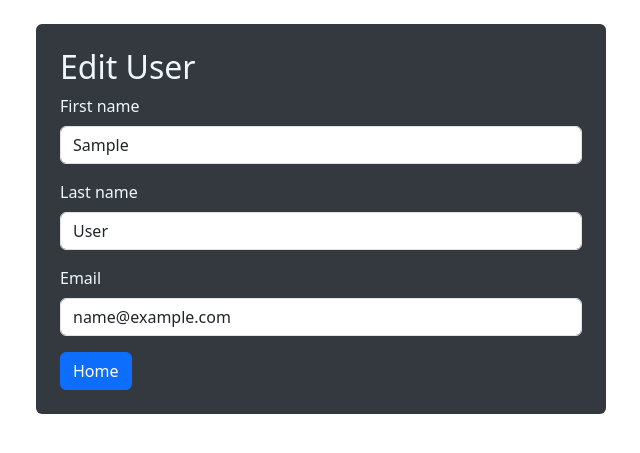
After one commit to Fredy452/202306_flask_mysql, a Flask app: page /user/1/edit in a window 1280 px wide. The commit adds this page. Shown: the top 453 px of the page, without its empty margins (319-959 px from the left). Run offline with Flask 3, Linux system fonts and the light colour scheme; tables that the repository leaves empty or names only in its code hold one stand-in row (values such as "Sample post").

Commit message:
User crm

```diff
--- a/Practice/User_CR/app/controllers/users.py
+++ b/Practice/User_CR/app/controllers/users.py
@@ -21,19 +21,6 @@ def home():
 @app.route("/user/form")
 def create():
     """Función de vista `new user`."""
-
-    #Creamos un adata para asignarle los valores de request.form
-    # data = {
-    #     "first_name": request.form["first_name"],
-    #     "last_name": request.form["last_name"],
-    #     "email": request.form["email"]
-    # }
-    # print(request.form)
-
-    # Enviamos data al metodo de la clase de User.create
-    #User.create(data)
-
-    # Una ves que enviamos redireccionamos al home
     return render_template("users/create.html")
 
 
@@ -55,10 +42,59 @@ def user_new():
     # Una ves que enviamos redireccionamos al home
     return redirect("/")
 
-@app.route("/user/prueba")
-def prueba():
-    """Función de vista `new user`."""
-    return "Hello"
+
+@app.route("/show/user/<int:id>")
+def show_user(id):
+    """Función de vista `show user`."""
+
+    data = {
+        "id": id
+    }
+    user = User.get_one(data)
+
+    return render_template('users/user.html', user=user)
+
+
+@app.route("/user/<int:id>/delete")
+def user_delete(id):
+    """Función de vista `delete user`."""
+
+    data = {
+        "id": id
+    }
+    User.delete(data)
+
+    return redirect('/')
+
+
+@app.route("/user/<int:id>/edit")
+def user_id_edit(id):
+    """Función de vista `edit user`."""
+
+    data = {
+        "id": id
+    }
+    # Obtnemos el usuario con el id recibido
+    user = User.get_one(data)
+
+    return render_template('users/edit.html', user=user)
+
+
+@app.route("/user/edit/", methods=['POST'])
+def user_edit():
+    """Función de renderizar `edit user`."""
+
+    data = {
+        "id": request.form["id"],
+        "first_name": request.form["first_name"],
+        "last_name": request.form["last_name"],
+        "email": request.form["email"]
+    }
+    # Enviamos los datos del usuario a editar
+    User.update(data)
+
+    return redirect('/')
+
 
 
 # Creando punto de arranque
--- a/Practice/User_CR/app/models/users.py
+++ b/Practice/User_CR/app/models/users.py
@@ -16,7 +16,7 @@ class User:
 
         Parámetros:
             - self (object): Objeto de tipo `user`.
-            - data (dict): Diccionario con los datos de la encuesta.
+            - data (dict): Diccionario con los datos de la usuario.
 
         Retorno:
             None: Retorna nada.
@@ -32,7 +32,7 @@ class User:
     @classmethod
     def get_all(cls):
         """
-        Obtener todas las encuestas de la tabla `users`.
+        Obtener todas las usuarios de la tabla `users`.
 
         El método `get_all` es un método de clase, lo que significa que se
         puede llamar directamente desde la clase `user` sin necesidad de
@@ -42,7 +42,7 @@ class User:
             - cls (object): Objeto de tipo `user`.
 
         Retorno:
-            - users (list): Lista de encuestas.
+            - users (list): Lista de usuarios.
         """
 
         query = """SELECT * FROM users;"""
@@ -56,7 +56,7 @@ class User:
     @classmethod
     def get_one(cls, data: dict):
         """
-        Obtener una encuesta por id.
+        Obtener un usuario por id.
 
         El método `get_one` es un método de clase, lo que significa que se
         puede llamar directamente desde la clase `user` sin necesidad de
@@ -64,13 +64,13 @@ class User:
         """
 
         query = """SELECT * FROM users WHERE id = %(id)s;"""
-        result = connectToMySQL("dojo_user").query_db(query, data)
+        result = connectToMySQL("users_schema").query_db(query, data)
         return cls(result[0])
 
     @classmethod
     def create(cls, data: dict):
         """
-        Crear una nueva encuesta.
+        Crear un nuevo usuario.
 
         El método `create` es un método de clase, lo que significa que se
         puede llamar directamente desde la clase `user` sin necesidad de
@@ -80,7 +80,7 @@ class User:
 
         Parámetros:
             - cls (object): Objeto de tipo `user`
-            - data (dict): Diccionario con los datos de la encuesta.
+            - data (dict): Diccionario con los datos de la usuario.
 
         Retorno:
             -
@@ -88,3 +88,45 @@ class User:
 
         query = """INSERT INTO users (first_name, last_name, email) VALUES (%(first_name)s, %(last_name)s, %(email)s);"""  # noqa: E501
         return connectToMySQL("users_schema").query_db(query, data)
+
+
+    @classmethod
+    def update(cls, data: dict):
+        """
+        Metodo para editar un usuario
+
+        Parámetros:
+            - cls (object): Objeto de tipo `user`
+            - data (dict): Diccionario con los datos a actualizar.
+
+        Retorno:
+            -
+        """
+
+        query = """
+                    UPDATE users SET
+                    first_name = %(first_name)s, last_name = %(last_name)s, email = %(email)s
+                    WHERE id = %(id)s;
+                """  # noqa: E501
+        return connectToMySQL("users_schema").query_db(query, data)
+
+
+    @classmethod
+    def delete(cls, data: dict):
+        """
+        Eliminar usuario.
+
+        El método `delete` es un método de clase, lo que significa que se
+        puede llamar directamente desde la clase `user` sin necesidad de
+        crear una instancia (objeto).
+
+        Parámetros:
+            - cls (object): Objeto de tipo `user`
+            - data (dict): Diccionario con el id a eliminar
+
+        Retorno:
+            -
+        """
+
+        query = """DELETE FROM users where id = %(id)s;"""  # noqa: E501
+        return connectToMySQL("users_schema").query_db(query, data)
--- a/Practice/User_CR/app/templates/index.html
+++ b/Practice/User_CR/app/templates/index.html
@@ -8,6 +8,10 @@
     <link href="https://cdn.jsdelivr.net/npm/bootstrap@5.3.1/dist/css/bootstrap.min.css" rel="stylesheet" integrity="sha384-4bw+/aepP/YC94hEpVNVgiZdgIC5+VKNBQNGCHeKRQN+PtmoHDEXuppvnDJzQIu9" crossorigin="anonymous">
     <!-- Bootstrap JS -->
     <script src="https://cdn.jsdelivr.net/npm/bootstrap@5.3.1/dist/js/bootstrap.bundle.min.js" integrity="sha384-HwwvtgBNo3bZJJLYd8oVXjrBZt8cqVSpeBNS5n7C8IVInixGAoxmnlMuBnhbgrkm" crossorigin="anonymous"></script>
+    <!-- Bootstrap icon -->
+    <link href="https://cdn.jsdelivr.net/npm/bootstrap-icons/font/bootstrap-icons.css" rel="stylesheet">
+
+
 </head>
 <body>
     <!-- Creamos contenido donde vamos a ir incertando los datos dinamicamente -->
--- /dev/null
+++ b/Practice/User_CR/app/templates/users/edit.html
@@ -0,0 +1,31 @@
+{% extends "index.html" %}
+
+{% block title %} Edit user {% endblock %}
+
+{% block content %}
+<div class="container">
+    <div class="row justify-content-center">
+        <div class="col-sm-6 m-4 p-4 rounded" style="background-color: #33393E; color: aliceblue;">
+            <h2>Edit User</h2>
+            <form action="/user/edit/" method="post">
+                <div class="mb-3">
+                    <label for="first_name" class="form-label">First name</label>
+                    <input type="hidden" class="form-control" name="id" value="{{ user.id }}">
+                    <input type="text" class="form-control" id="first_name" name="first_name" value="{{ user.first_name }}" placeholder="Type your first_name">
+                </div>
+                <div class="mb-3">
+                    <label for="last_name" class="form-label">Last name</label>
+                    <input type="text" class="form-control" id="last_name" name="last_name" value="{{ user.last_name }}" placeholder="Type your last name">
+                </div>
+                <div class="mb-3">
+                    <label for="email" class="form-label">Email</label>
+                    <input type="email" class="form-control" id="email" value="{{ user.email }}" name="email" placeholder="Type your last name">
+                </div>
+                <button type="submit" class="btn btn-primary">Home</button>
+            </form>
+        </div>
+    </div>
+</div>
+
+
+{% endblock %}
```
Also changed, not shown: Practice/User_CR/app/templates/users/show.html (+4 -4 lines), Practice/User_CR/app/templates/users/user.html (added, +21 -0 lines).
